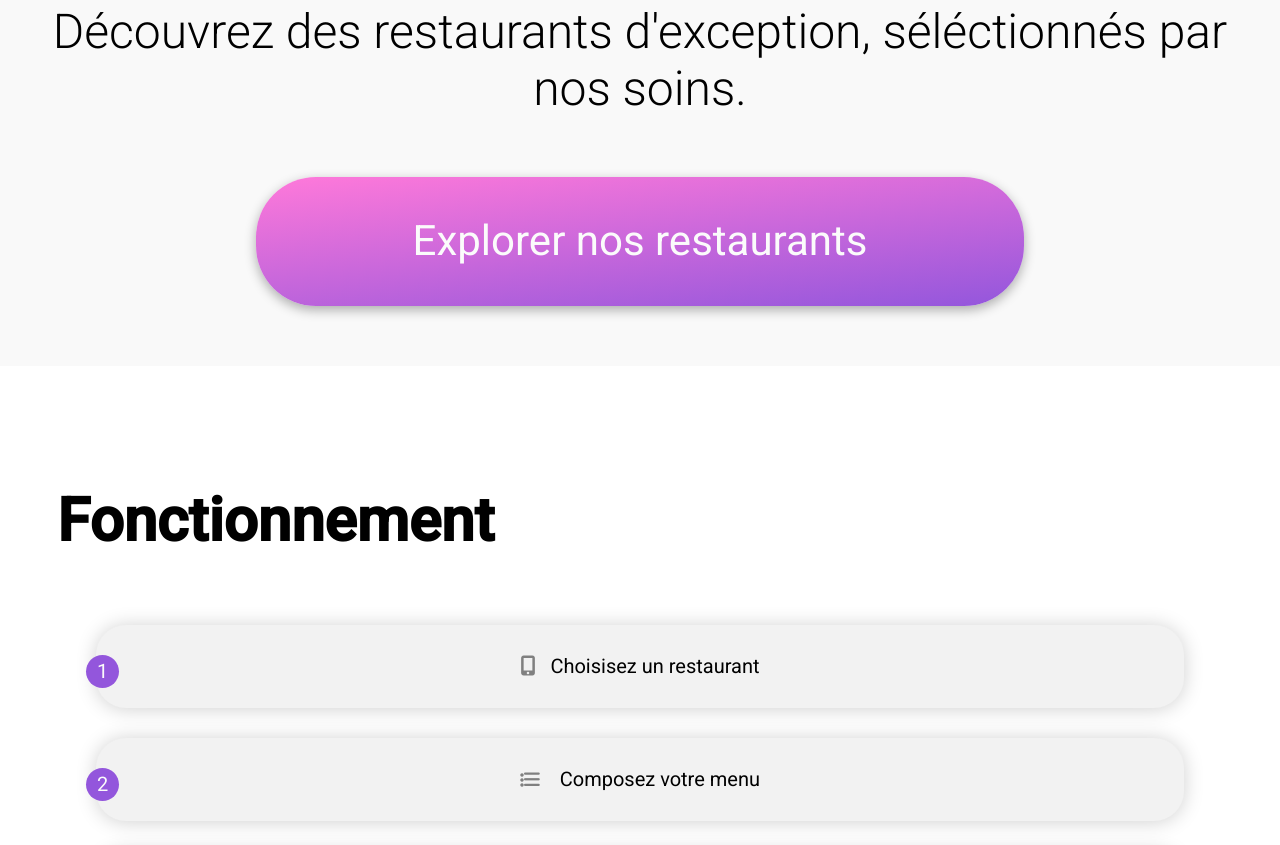
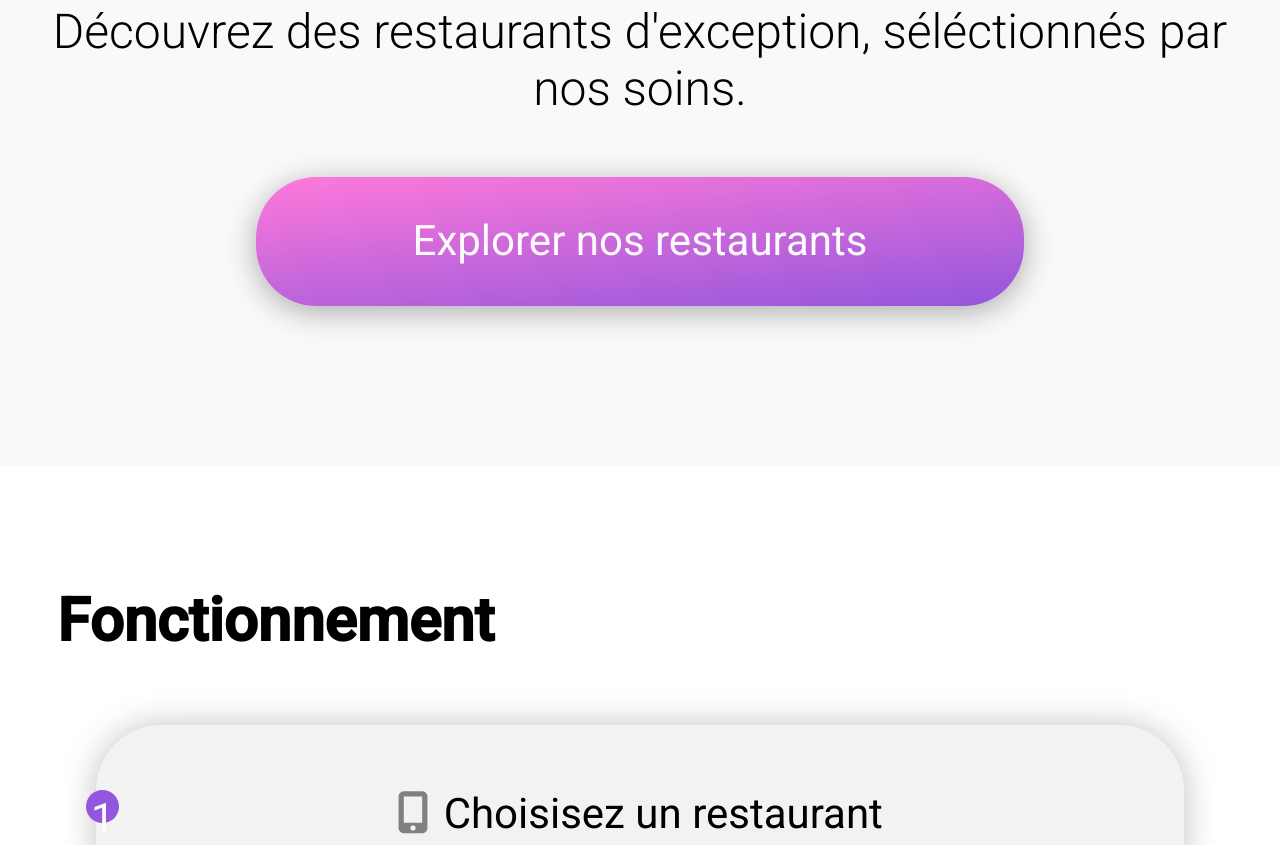
Before and after one commit to alionauzun/OpenclassroomsProjet3, a plain HTML site: page index.html in a window 1280 px wide. Shown: the part 532-1377 px from the top of the page. Drawn offline with Linux system fonts and the light colour scheme; a web font is replaced by a local one.

Commit message:
modification css

```diff
--- a/css/styles.css
+++ b/css/styles.css
@@ -62,6 +62,7 @@ ul{
     background-color: var(--grey-light) ;
     display: flex;
     flex-direction: column;
+    padding-bottom: 100px;
 }
 #explore h2{
     font: 62px 'Roboto', 'Gill Sans', 'Trebuchet MS', sans-serif;
@@ -87,7 +88,7 @@ ul{
     padding: 40px;
     border-radius: 60px;
     border: none;
-    box-shadow: 0px 4px 12px #00000050;
+    box-shadow: 0px 6px 30px #00000050;
     cursor: pointer;
     margin-top: 30px;
     margin-bottom: 60px;
@@ -121,12 +122,12 @@ h3{
     margin: auto;
     border: none;
     background-color: #f2f2f2;
-    font-size: 20px;
-    margin-bottom: 30px;
-    padding: 30px;
-    border-radius: 30px;
+    font-size: 42px;
+    margin-bottom: 60px;
+    padding: 65px;
+    border-radius: 65px;
     position: relative;
-    box-shadow: 0px 1px 20px #00000030;
+    box-shadow: 0px 1px 34px #00000040;
 }
 
 .operation_button ::after{
```
